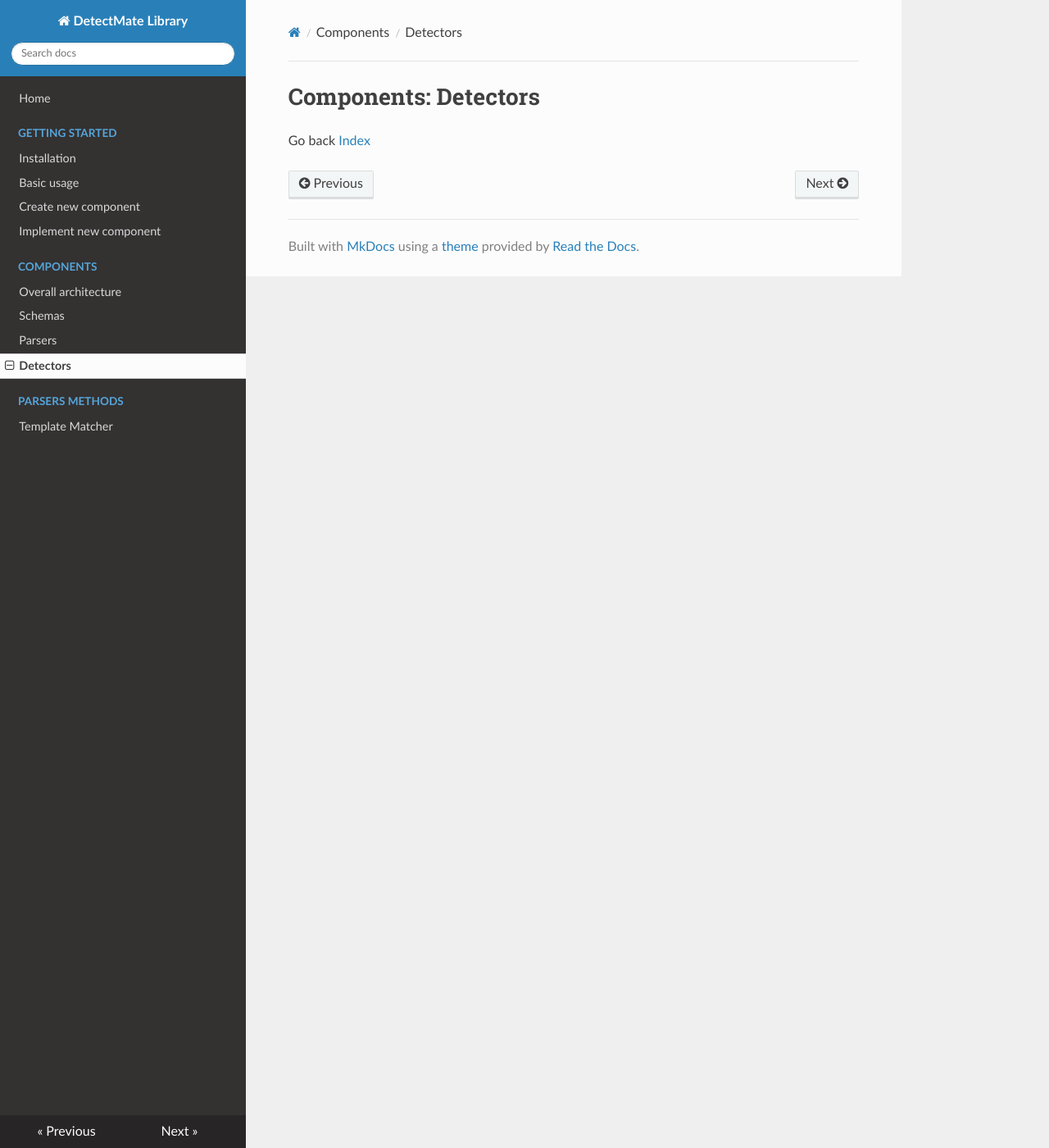
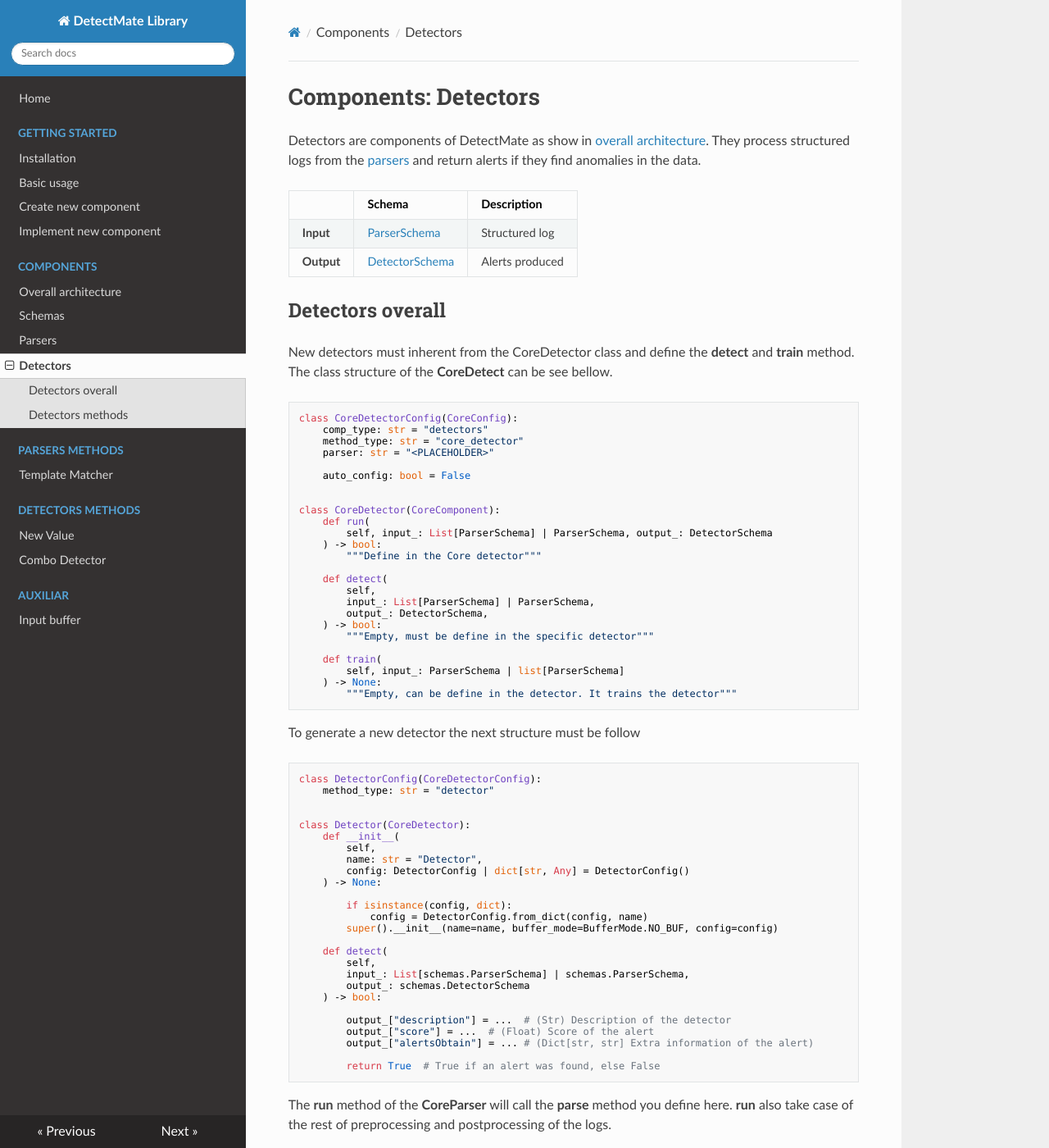
Before and after one commit to ait-detectmate/DetectMateLibrary, an MkDocs documentation site: the page built from docs/detectors.md, in a window 1280 px wide and 1400 px high. Shown: the whole window at 82% size. Built offline with MkDocs 1.6.1, drawn with Linux system fonts in a browser that asks for light colours; nearby versions of some CDN libraries; some of the changed text lies outside the part shown.

Commit message:
add detector first draft

````diff
--- a/docs/detectors.md
+++ b/docs/detectors.md
@@ -1,6 +1,87 @@
 
 # Components: Detectors
 
+Detectors are components of DetectMate as show in [overall architecture](overall_architecture.md). They process structured logs from the [parsers](parsers.md) and return alerts if they find anomalies in the data.
+
+|            | Schema                 | Description        |
+|------------|------------------------|--------------------|
+| **Input**  | [ParserSchema](schemas.md)| Structured log  |
+| **Output** | [DetectorSchema](schemas.md) | Alerts produced |
 
 
+## Detectors overall
+
+New detectors must inherent from the CoreDetector class and define the **detect** and **train** method. The class structure of the **CoreDetect** can be see bellow.
+
+
+```python
+class CoreDetectorConfig(CoreConfig):
+    comp_type: str = "detectors"
+    method_type: str = "core_detector"
+    parser: str = "<PLACEHOLDER>"
+
+    auto_config: bool = False
+
+
+class CoreDetector(CoreComponent):
+    def run(
+        self, input_: List[ParserSchema] | ParserSchema, output_: DetectorSchema
+    ) -> bool:
+        """Define in the Core detector"""
+
+    def detect(
+        self,
+        input_: List[ParserSchema] | ParserSchema,
+        output_: DetectorSchema,
+    ) -> bool:
+        """Empty, must be define in the specific detector"""
+
+    def train(
+        self, input_: ParserSchema | list[ParserSchema]
+    ) -> None:
+        """Empty, can be define in the detector. It trains the detector"""
+```
+To generate a new detector the next structure must be follow
+
+
+```python
+class DetectorConfig(CoreDetectorConfig):
+    method_type: str = "detector"
+
+
+class Detector(CoreDetector):
+    def __init__(
+        self,
+        name: str = "Detector",
+        config: DetectorConfig | dict[str, Any] = DetectorConfig()
+    ) -> None:
+
+        if isinstance(config, dict):
+            config = DetectorConfig.from_dict(config, name)
+        super().__init__(name=name, buffer_mode=BufferMode.NO_BUF, config=config)
+
+    def detect(
+        self,
+        input_: List[schemas.ParserSchema] | schemas.ParserSchema,
+        output_: schemas.DetectorSchema
+    ) -> bool:
+
+        output_["description"] = ...  # (Str) Description of the detector
+        output_["score"] = ...  # (Float) Score of the alert
+        output_["alertsObtain"] = ... # (Dict[str, str] Extra information of the alert)
+
+        return True  # True if an alert was found, else False
+```
+
+The **run** method of the **CoreParser** will call the **parse** method you define here. **run** also take case of the rest of preprocessing and postprocessing of the logs.
+
+To configure the number of logs receive as input, you need to configure the [buffer](auxiliar/input_buffer.md) in the initialization of the Detector.
+
+## Detectors methods
+
+List of detectors:
+
+* [New Value](detectors/new_value.md): Detect new values in the variables in the logs.
+* [Combo Detector](detectors/combo.md): Detect new combination of variables in the logs.
+
 Go back [Index](index.md)
--- a/mkdocs.yml
+++ b/mkdocs.yml
@@ -18,3 +18,8 @@
     - Detectors: detectors.md
   - Parsers Methods:
     - Template Matcher: parsers/template_matcher.md
+  - Detectors Methods:
+    - New Value: detectors/new_value.md
+    - Combo Detector: detectors/combo.md
+  - Auxiliar:
+    - Input buffer: auxiliar/input_buffer.md
````
Also changed, not shown: docs/parsers.md (+2 -2 lines), docs/auxiliar/input_buffer.md (added), docs/detectors/combo.md (added), docs/detectors/new_value.md (added).
